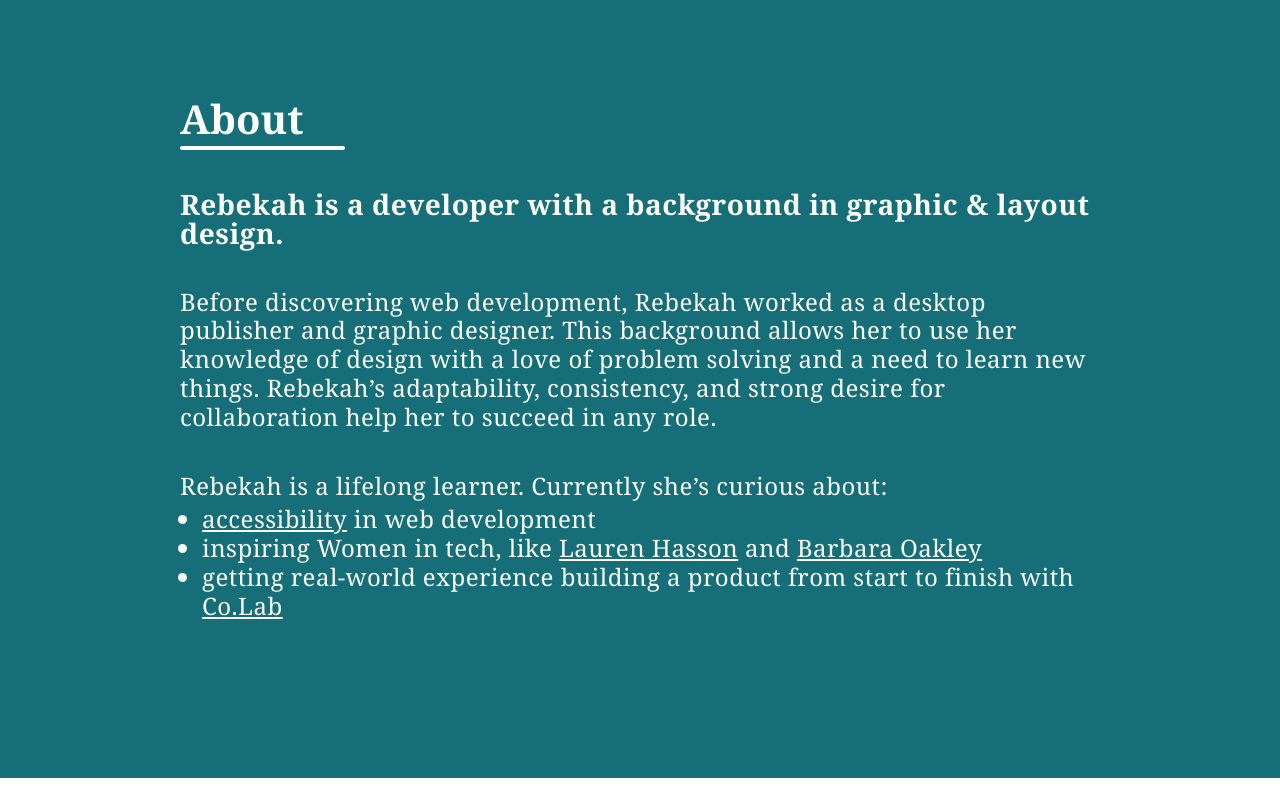
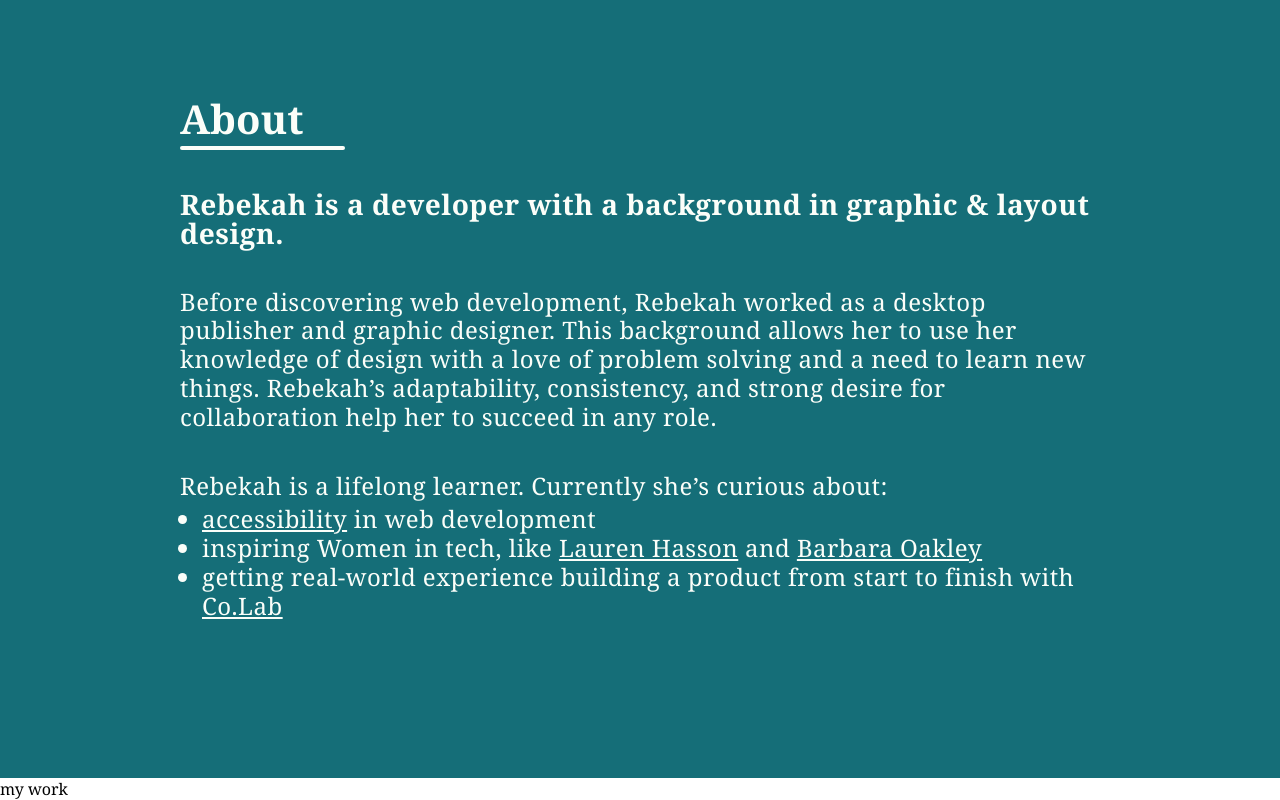
Before and after one commit to bekahjaned/dev-portfolio, a React (Create React App) app: page / in a window 1280 px wide. Shown: the part 872-1672 px from the top of the page. Before the commit the page ends 1650 px from the top, so only its background shows below. Built offline with nearby package versions, Linux system fonts and the light colour scheme.

Commit message:
Fix scroll animation on SectionTitle

```diff
--- a/src/App.js
+++ b/src/App.js
@@ -2,6 +2,7 @@ import './App.css';
 import NavBar from './Components/NavBar/'
 import Header from './Components/Header/'
 import About from './Components/About/'
+import Work from './Components/Work/'
 
 function App() {
   const theme = {
@@ -20,6 +21,7 @@ function App() {
       <NavBar />
       <Header />
       <About theme={theme.blue} />
+      <Work />
     </div>
   );
 }
--- a/src/Components/SectionTitle/index.js
+++ b/src/Components/SectionTitle/index.js
@@ -12,10 +12,9 @@ function SectionTitle({ color, id, title }) {
     return (
         <SectionTitleWrap data-aos="fade-down" color={color}>
             <h2 id={id}>{title}</h2>
-            <hr />
+            <hr data-aos="line-grows" />
         </SectionTitleWrap>
     )
 }
 
 export default SectionTitle
-// data aos not working
--- /dev/null
+++ b/src/Components/Work/index.js
@@ -0,0 +1,11 @@
+import React from 'react'
+
+function Work() {
+    return (
+        <div>
+            my work
+        </div>
+    )
+}
+
+export default Work
--- a/src/Elements/SectionTitleWrap/index.js
+++ b/src/Elements/SectionTitleWrap/index.js
@@ -12,6 +12,7 @@ export const SectionTitleWrap = styled.div`
     h2 {
         font-size: 1.5rem;
         color: ${props => props.color};
+
     }
 
     hr {
@@ -20,7 +21,18 @@ export const SectionTitleWrap = styled.div`
         background: ${props => props.color};
         border-radius: 2px;
         border: 0 none;
-     }
+    }
+
+    [data-aos="line-grows"] {
+        transform: scaleX(0);
+        transform-origin: bottom left;
+        transition-property: transform;
+    }
+
+    [data-aos="line-grows"].aos-animate {
+        transform: scaleX(1);
+        transform-origin: bottom left;
+    }
 
     ${media.tablet} {
         padding-top: 92px;
@@ -41,14 +53,3 @@ export const SectionTitleWrap = styled.div`
     }
 
 `
-
-// [data-aos="line-grows"] {
-//     transform: scaleX(0);
-//     transform-origin: bottom left;
-//     transition-property: transform;
-// }
-
-// [data-aos="line-grows"].aos-animate {
-//     transform: scaleX(1);
-//     transform-origin: bottom left;
-// }
```
